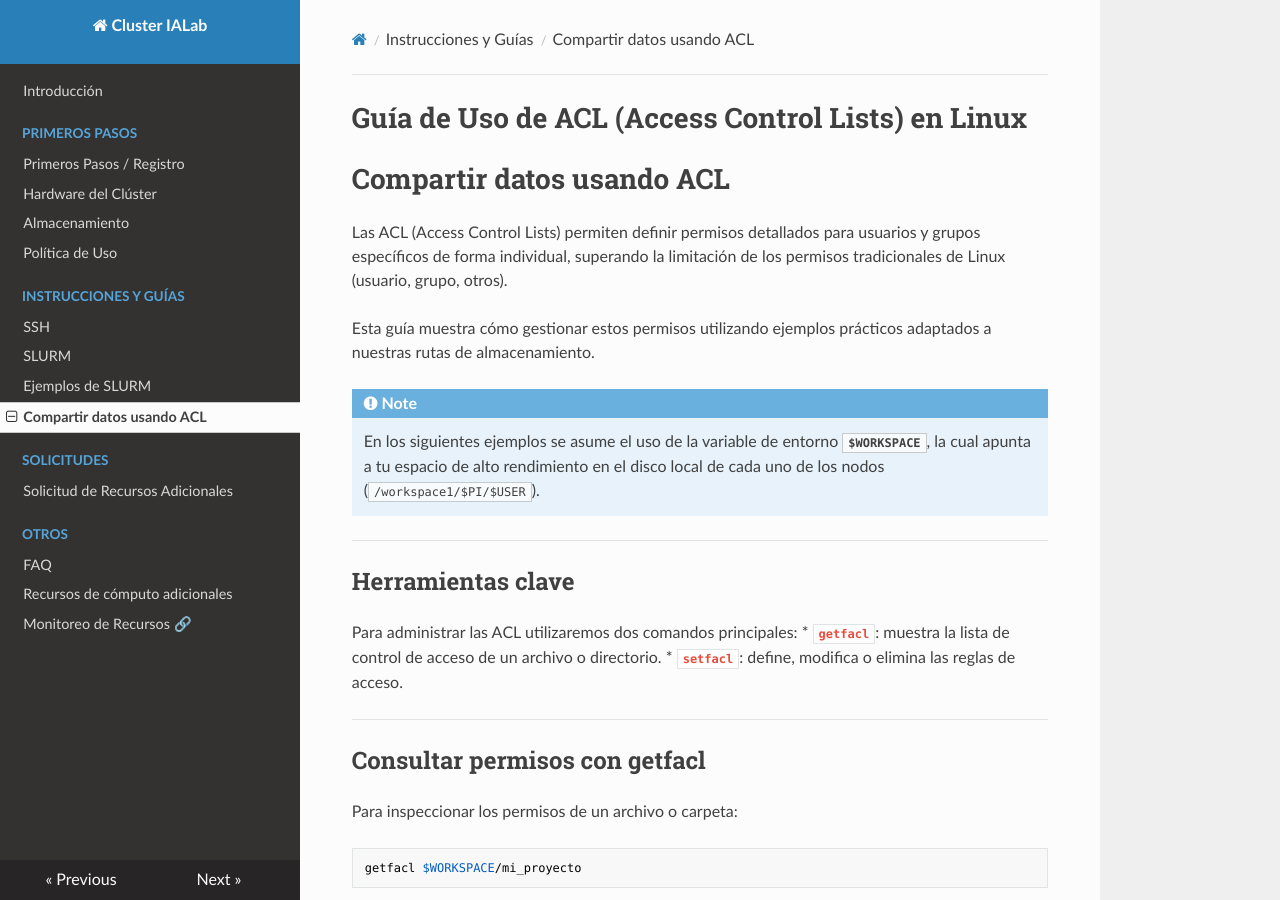
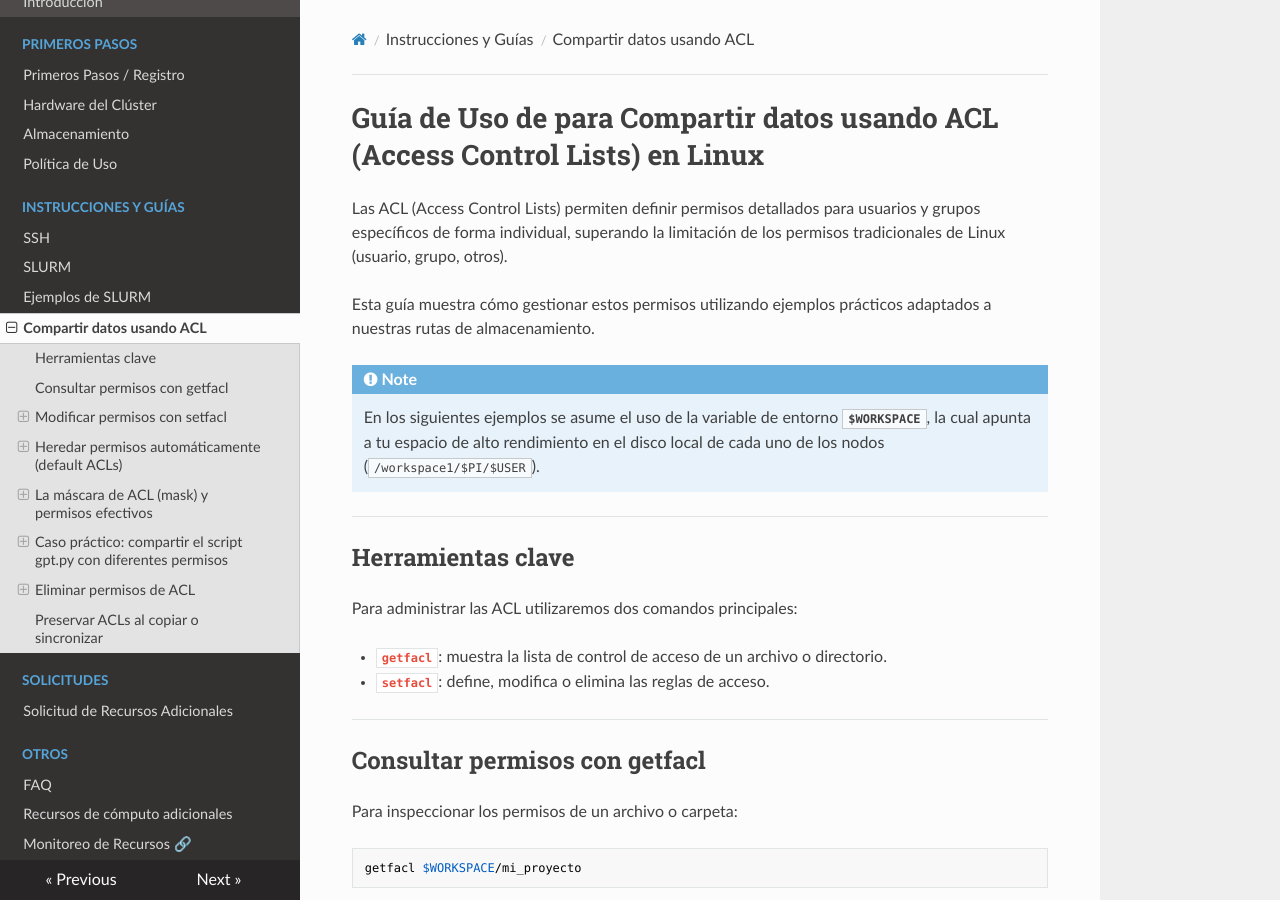
Before and after one commit to Sysadmins-CENIA/Cluster-IALab-Docs, an MkDocs documentation site: the page built from docs/instructions-and-guides/acl.md, in a window 1280 px wide and 900 px high. Built offline with MkDocs 1.6.1, drawn with Linux system fonts in a browser that asks for light colours; nearby versions of some CDN libraries.

Commit message:
Update acl.md

````diff
--- a/docs/instructions-and-guides/acl.md
+++ b/docs/instructions-and-guides/acl.md
@@ -1,5 +1,4 @@
-# Guía de Uso de ACL (Access Control Lists) en Linux
-# Compartir datos usando ACL
+# Guía de Uso de para Compartir datos usando ACL (Access Control Lists) en Linux
 
 Las ACL (Access Control Lists) permiten definir permisos detallados para usuarios y grupos específicos de forma individual, superando la limitación de los permisos tradicionales de Linux (usuario, grupo, otros).
 
@@ -13,6 +12,7 @@
 ## Herramientas clave
 
 Para administrar las ACL utilizaremos dos comandos principales:
+
 * **`getfacl`**: muestra la lista de control de acceso de un archivo o directorio.
 * **`setfacl`**: define, modifica o elimina las reglas de acceso.
 
@@ -27,6 +27,7 @@
 ```
 
 **Salida ejemplo:**
+
 ```text
 # file: workspace1/$PI/$USER/mi_proyecto
 # owner: $USER
@@ -53,6 +54,7 @@
 ```
 
 ### Dar acceso de lectura y escritura a un colaborador en tu $WORKSPACE
+
 Si deseas permitir que un colaborador (`usuario_colaborador`) trabaje en tu espacio de alto rendimiento:
 
 ```bash
@@ -64,6 +66,7 @@
     El permiso de ejecución (`x`) en un directorio es necesario para que el usuario pueda entrar en él (usando `cd`) y listar su contenido.
 
 ### Compartir un directorio con permisos de solo lectura
+
 Si solo quieres que un colaborador pueda visualizar y copiar tus resultados en tu almacenamiento `/home` (ej. en tu archivo):
 
 ```bash
@@ -72,6 +75,7 @@
 ```
 
 ### Dar acceso a un grupo completo de usuarios
+
 Para que todos los miembros del grupo de investigación `grupo_bioinfo` puedan leer tu directorio:
 
 ```bash
@@ -85,6 +89,7 @@
 Por defecto, los archivos y subcarpetas que se creen dentro de un directorio no heredan las reglas de ACL. Para configurar la herencia automática de permisos para elementos futuros, se utiliza el flag `-d` (default).
 
 ### Combinación recomendada (recursivo y por defecto)
+
 Si quieres que tu colaborador tenga acceso tanto a lo que **ya existe** en el directorio, como a todo lo que se **cree en el futuro**:
 
 ```bash
@@ -102,22 +107,27 @@
 Uno de los conceptos más importantes y que suele causar confusión es la **máscara (`mask::`)**.
 
 ### ¿Qué es la máscara?
+
 La máscara actúa como un **"techo" o límite máximo** de permisos aplicable para todos los usuarios y grupos específicos añadidos (no afecta al propietario del archivo ni a "otros").
 
 Si una regla de ACL otorga permisos que superan a la máscara, el usuario **solo obtendrá la intersección de ambos** (esto se conoce como **permiso efectivo**).
 
 ### Ejemplo de restricción por máscara
+
 Si otorgas acceso total a tu colaborador:
+
 ```bash
 setfacl -m u:usuario_colaborador:rwx $WORKSPACE/mi_proyecto
 ```
 
 Y luego reduces la máscara del directorio para que sea solo de lectura (`r--`):
+
 ```bash
 setfacl -m m::r-- $WORKSPACE/mi_proyecto
 ```
 
 Al inspeccionar con `getfacl` verás lo siguiente:
+
 ```text
 # file: workspace1/$PI/$USER/mi_proyecto
 owner: $USER
@@ -133,6 +143,7 @@
     Si un colaborador tiene problemas para escribir en una carpeta donde supuestamente tiene permisos, **revisa siempre la máscara**.
 
 Para restaurar la máscara y permitir la escritura:
+
 ```bash
 setfacl -m m::rwx $WORKSPACE/mi_proyecto
 ```
@@ -150,6 +161,7 @@
 A continuación, se muestran dos formas de realizar esta configuración.
 
 ### Opción A: mediante comandos individuales (paso a paso)
+
 Esta forma es ideal si vas agregando colaboradores de manera progresiva.
 
 ```bash
@@ -164,6 +176,7 @@
 ```
 
 ### Opción B: en una sola línea (comando combinado)
+
 Si quieres aplicar todas las reglas al mismo tiempo, puedes separar las instrucciones con comas:
 
 ```bash
@@ -171,6 +184,7 @@
 ```
 
 ### Comprobación del resultado (getfacl)
+
 Una vez ejecutados los comandos, Aldo ejecuta `getfacl $WORKSPACE/gpt.py` para verificar los accesos. La salida esperada es:
 
 ```text
@@ -193,16 +207,19 @@
 ## Eliminar permisos de ACL
 
 ### Eliminar permisos de un usuario específico
+
 ```bash
 setfacl -x u:usuario_colaborador $WORKSPACE/mi_proyecto
 ```
 
 ### Eliminar permisos por defecto de un usuario específico
+
 ```bash
 setfacl -d -x u:usuario_colaborador $WORKSPACE/mi_proyecto
 ```
 
 ### Limpiar todas las ACLs (restaurar permisos tradicionales)
+
 Si quieres revocar todas las reglas de ACL y volver al esquema estándar de permisos de Linux:
 
 ```bash
````
